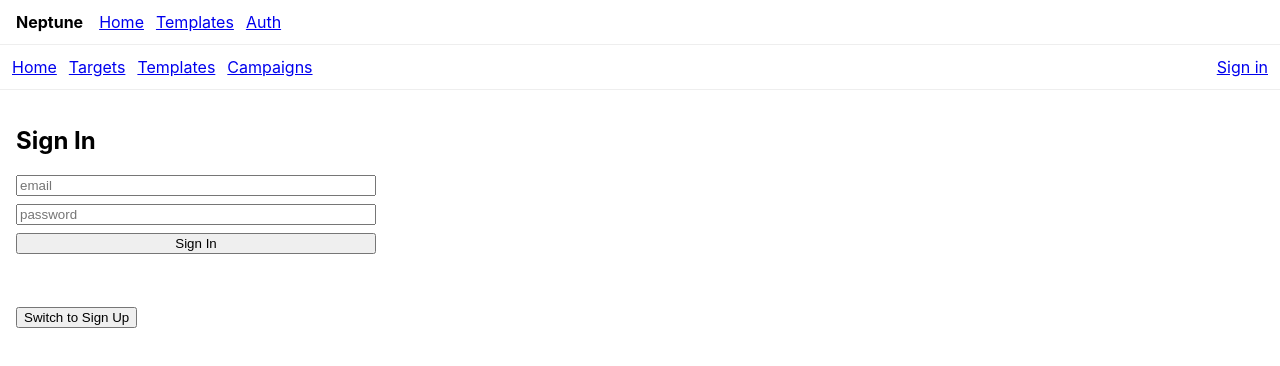
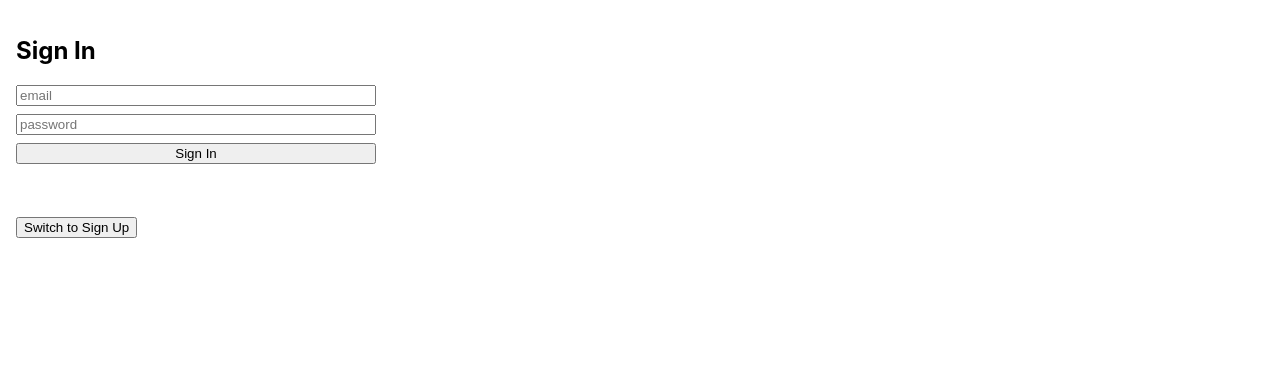
Before and after one commit to neptune-properties/gtm, a Next.js app in the folder apps/web/: page /auth in a window 1280 px wide. Shown: the top 366 px of the page. Built offline with nearby package versions, Linux system fonts and the light colour scheme; no server answers.

Commit message:
add auth to all pages

```diff
--- a/apps/web/src/app/components/require-auth.tsx
+++ b/apps/web/src/app/components/require-auth.tsx
@@ -1,20 +1,26 @@
 'use client';
 import { useEffect, useState } from "react";
-import { useRouter } from "next/navigation";
+import { useRouter, usePathname } from "next/navigation";
 import { supabaseBrowser } from "@/lib/supabaseClient";
 
 export default function RequireAuth({ children }: { children: React.ReactNode }) {
   const router = useRouter();
+  const pathname = usePathname();
   const [checking, setChecking] = useState(true);
 
   useEffect(() => {
     const run = async () => {
       const { data: { session } } = await supabaseBrowser().auth.getSession();
-      if (!session) router.replace("/auth");
+
+      // prevent redirect loops
+      if (!session && pathname !== "/auth") {
+        router.replace("/auth");
+      }
+
       setChecking(false);
     };
     run();
-  }, [router]);
+  }, [router, pathname]);
 
   if (checking) return null;
   return <>{children}</>;
--- a/apps/web/src/app/layout.tsx
+++ b/apps/web/src/app/layout.tsx
@@ -1,12 +1,20 @@
 import type { ReactNode } from "react";
 import Nav from "@/app/components/nav";
+import RequireAuth from "@/app/components/require-auth";
 
 export const metadata = { title: "Neptune — GTM MVP" };
 
 export default function RootLayout({ children }: { children: ReactNode }) {
+  const isAuthPage = typeof window !== "undefined" && window.location.pathname.startsWith("/auth");
+
   return (
     <html lang="en">
       <body style={{ margin: 0, fontFamily: "Inter, system-ui, Arial" }}>
+        {/* Wrap everything except /auth in RequireAuth */}
+        {isAuthPage ? (
+          <main style={{ padding: 16 }}>{children}</main>
+        ) : (
+          <RequireAuth>
             <header
               style={{
                 padding: "12px 16px",
@@ -23,10 +31,10 @@ export default function RootLayout({ children }: { children: ReactNode }) {
               </nav>
             </header>
 
-        {/* added nav */}
             <Nav />
-
             <main style={{ padding: 16 }}>{children}</main>
+          </RequireAuth>
+        )}
       </body>
     </html>
   );
--- a/apps/web/src/app/templates/page.tsx
+++ b/apps/web/src/app/templates/page.tsx
@@ -1,12 +1,8 @@
-import RequireAuth from "@/app/components/require-auth";
-
 export default function TemplatesPage() {
   return (
-    <RequireAuth>
       <div>
         <h2>Email Templates</h2>
         <p>CRUD coming soon. For MVP, we will seed 1–2 placeholder templates.</p>
       </div>
-    </RequireAuth>
   );
 }
```
Lines whose indentation alone changed are shown as unchanged.
